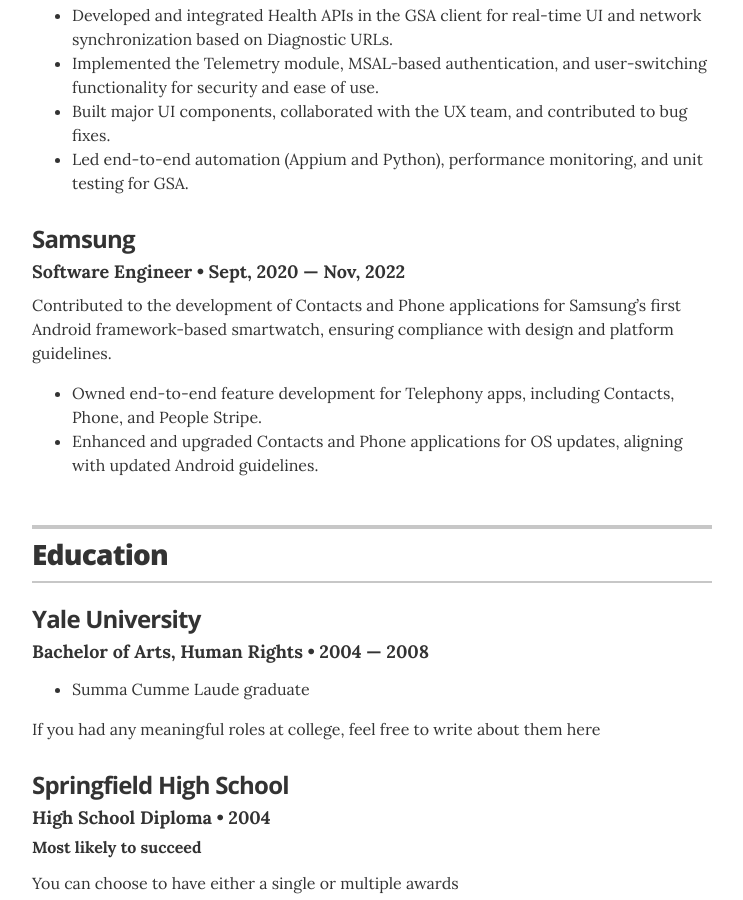
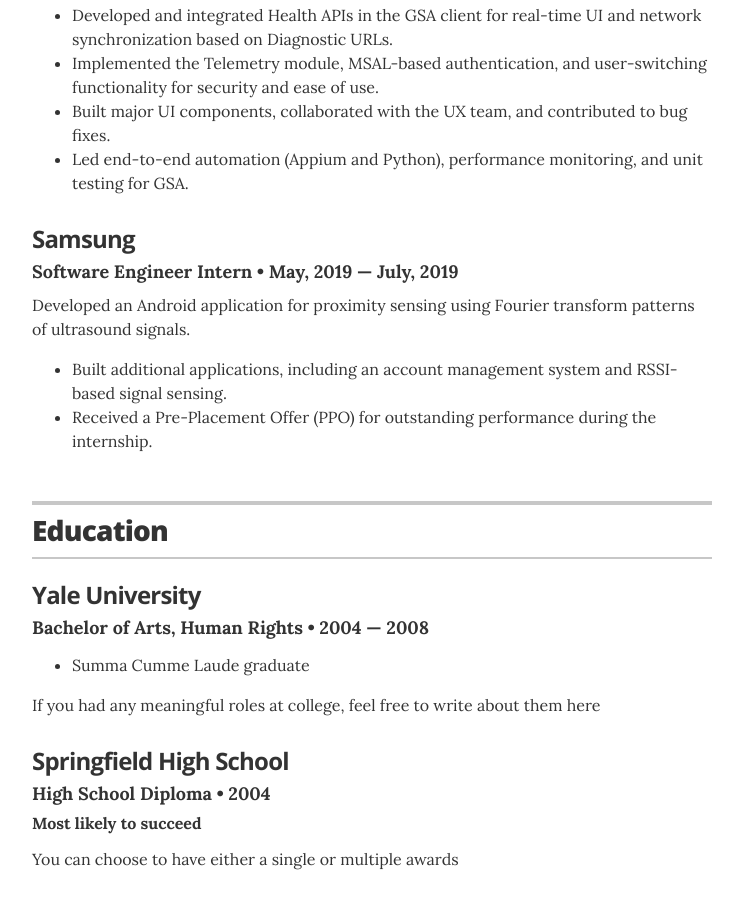
Before and after one commit to raushansingh1401/myPage, a Jekyll site: the page built from index.html, in a window 1280 px wide and 900 px high, scrolled down 834 px. Shown: the whole window, without its empty margins (268-1011 px from the left). Built offline with Jekyll 4.4.1, drawn with Linux system fonts in a browser that asks for light colours.

Commit message:
Update experience.yml

```diff
--- a/_data/experience.yml
+++ b/_data/experience.yml
@@ -15,17 +15,16 @@
 - company: Samsung
   position: Software Engineer
   duration: Sept, 2020 &mdash; Nov, 2022
-  summary: Contributed to the development of Contacts and Phone applications for Samsung’s first Android framework-based smartwatch, ensuring compliance with design and platform guidelines.
+  summary: Contributed to the development of the Contacts and Phone applications for Samsung’s first Android framework-based smartwatch, ensuring compliance with design and platform guidelines.
     <ul class="resume-item-list">
       <li>Owned end-to-end feature development for Telephony apps, including Contacts, Phone, and People Stripe.</li>
       <li>Enhanced and upgraded Contacts and Phone applications for OS updates, aligning with updated Android guidelines.</li>
     </ul>
 
-  sub_positions:
-    - position: Software Engineer Intern
-      duration: May, 2019 &mdash; July, 2019
-      summary: Developed innovative signal sensing applications and received a Pre-Placement Offer (PPO) for outstanding performance.
-        <ul class="resume-item-list">
-          <li>Developed an Android application for proximity sensing using Fourier transform patterns of ultrasound signals.</li>
-          <li>Built additional applications, including an account management system and RSSI-based signal sensing.</li>
-        </ul>
+  position: Software Engineer Intern
+  duration: May, 2019 &mdash; July, 2019
+  summary: Developed an Android application for proximity sensing using Fourier transform patterns of ultrasound signals.
+    <ul class="resume-item-list">
+      <li>Built additional applications, including an account management system and RSSI-based signal sensing.</li>
+      <li>Received a Pre-Placement Offer (PPO) for outstanding performance during the internship.</li>
+    </ul>
```
